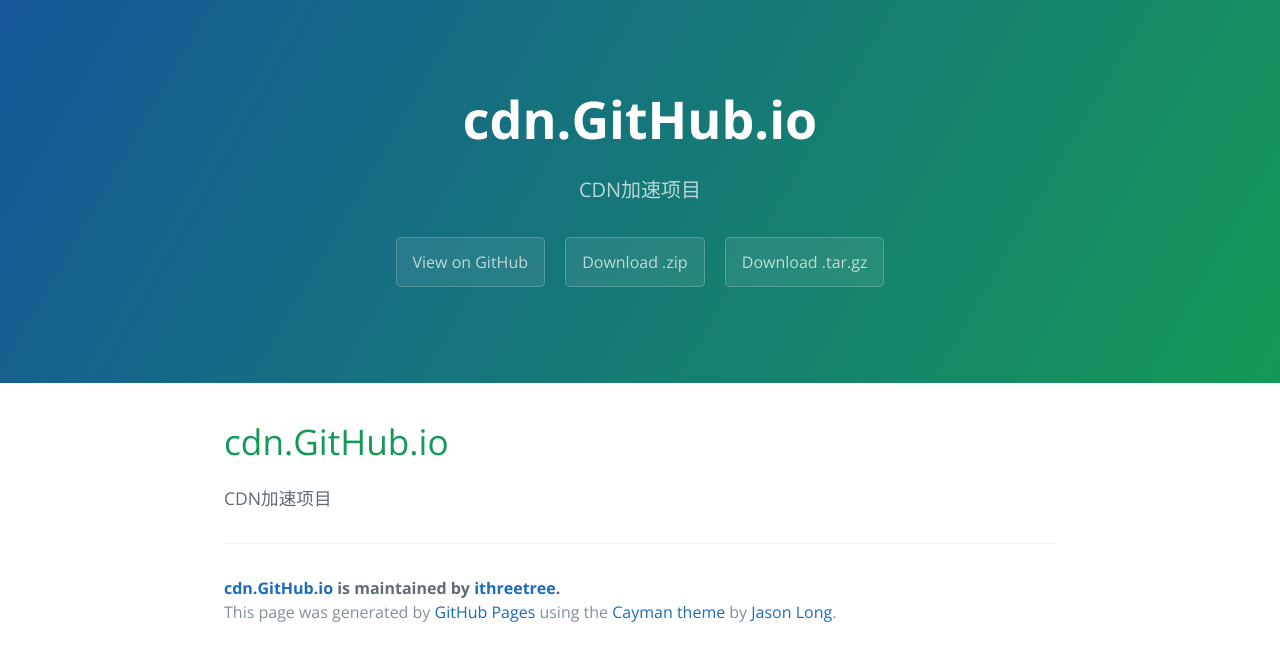
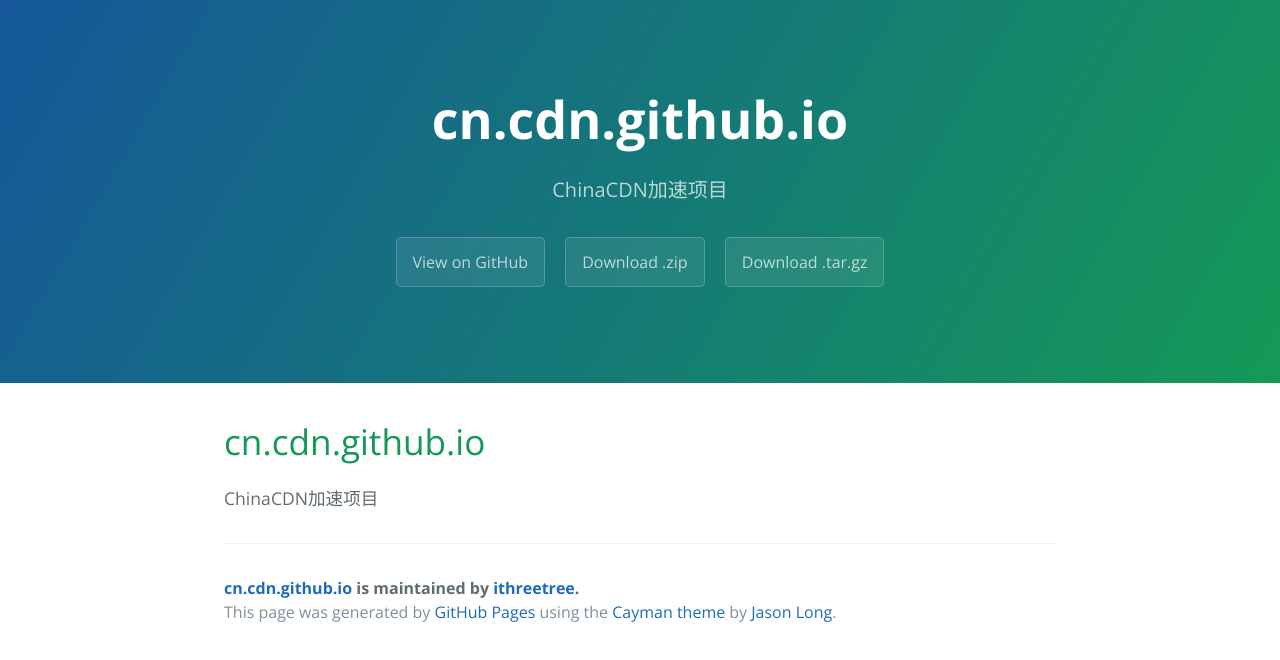
Before and after one commit to 7doge/cn.cdn.github.io, a plain HTML site: page index.html in a window 1280 px wide. Drawn offline with nearby package versions, Linux system fonts and the light colour scheme.

Commit message:
Create gh-pages branch via GitHub

```diff
--- a/index.html
+++ b/index.html
@@ -2,7 +2,7 @@
 <html lang="en-us">
   <head>
     <meta charset="UTF-8">
-    <title>cdn.GitHub.io by ithreetree</title>
+    <title>cn.cdn.github.io by ithreetree</title>
     <meta name="viewport" content="width=device-width, initial-scale=1">
     <link rel="stylesheet" type="text/css" href="stylesheets/normalize.css" media="screen">
     <link href='https://fonts.googleapis.com/css?family=Open+Sans:400,700' rel='stylesheet' type='text/css'>
@@ -11,21 +11,21 @@
   </head>
   <body>
     <section class="page-header">
-      <h1 class="project-name">cdn.GitHub.io</h1>
-      <h2 class="project-tagline">CDN加速项目</h2>
-      <a href="https://github.com/ithreetree/cdn.github.io" class="btn">View on GitHub</a>
-      <a href="https://github.com/ithreetree/cdn.github.io/zipball/master" class="btn">Download .zip</a>
-      <a href="https://github.com/ithreetree/cdn.github.io/tarball/master" class="btn">Download .tar.gz</a>
+      <h1 class="project-name">cn.cdn.github.io</h1>
+      <h2 class="project-tagline">ChinaCDN加速项目</h2>
+      <a href="https://github.com/ithreetree/cn.cdn.github.io" class="btn">View on GitHub</a>
+      <a href="https://github.com/ithreetree/cn.cdn.github.io/zipball/master" class="btn">Download .zip</a>
+      <a href="https://github.com/ithreetree/cn.cdn.github.io/tarball/master" class="btn">Download .tar.gz</a>
     </section>
 
     <section class="main-content">
       <h1>
-<a id="cdngithubio" class="anchor" href="#cdngithubio" aria-hidden="true"><span aria-hidden="true" class="octicon octicon-link"></span></a>cdn.GitHub.io</h1>
+<a id="cncdngithubio" class="anchor" href="#cncdngithubio" aria-hidden="true"><span aria-hidden="true" class="octicon octicon-link"></span></a>cn.cdn.github.io</h1>
 
-<p>CDN加速项目</p>
+<p>ChinaCDN加速项目</p>
 
       <footer class="site-footer">
-        <span class="site-footer-owner"><a href="https://github.com/ithreetree/cdn.github.io">cdn.GitHub.io</a> is maintained by <a href="https://github.com/ithreetree">ithreetree</a>.</span>
+        <span class="site-footer-owner"><a href="https://github.com/ithreetree/cn.cdn.github.io">cn.cdn.github.io</a> is maintained by <a href="https://github.com/ithreetree">ithreetree</a>.</span>
 
         <span class="site-footer-credits">This page was generated by <a href="https://pages.github.com">GitHub Pages</a> using the <a href="https://github.com/jasonlong/cayman-theme">Cayman theme</a> by <a href="https://twitter.com/jasonlong">Jason Long</a>.</span>
       </footer>
--- a/params.json
+++ b/params.json
@@ -1,6 +1,6 @@
 {
-  "name": "cdn.GitHub.io",
-  "tagline": "CDN加速项目",
-  "body": "cdn.GitHub.io\r\n===========================================\r\nCDN加速项目",
+  "name": "cn.cdn.github.io",
+  "tagline": "ChinaCDN加速项目",
+  "body": "cn.cdn.github.io\r\n===========================================\r\nChinaCDN加速项目",
   "note": "Don't delete this file! It's used internally to help with page regeneration."
 }
```
